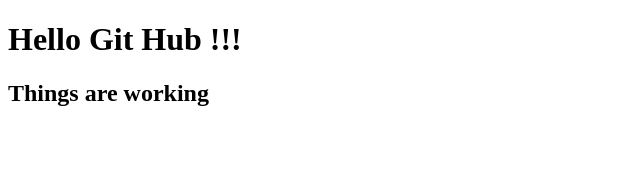
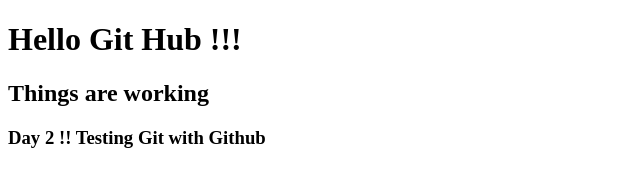
Before and after one commit to imdeepakmishra/test, a plain HTML site: page index.html in a window 1280 px wide. Shown: the whole page, without its empty margins (0-640 px from the left). Drawn offline with Linux system fonts and the light colour scheme.

Commit message:
Added h3 tag.

```diff
--- a/index.html
+++ b/index.html
@@ -8,6 +8,7 @@
 <body>
     <h1>Hello Git Hub !!!</h1>
     <h2> Things are working </h2>
+    <h3> Day 2 !! Testing Git with Github</h3>
 </body>
 </body>
 </html>
```
